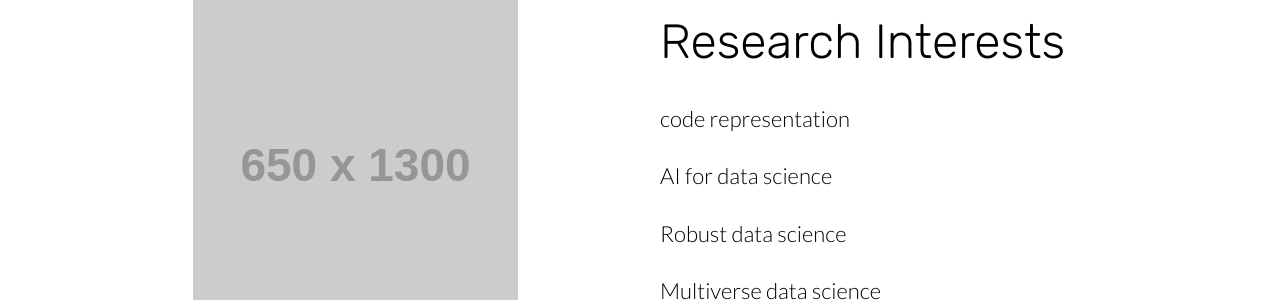
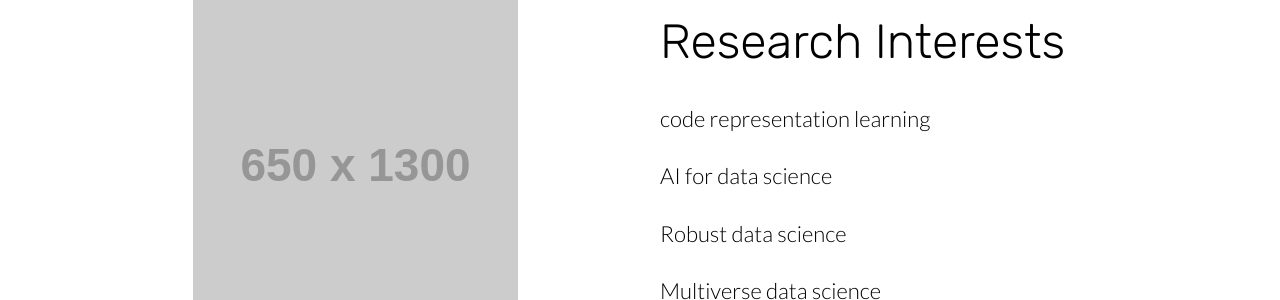
Before and after one commit to AshleyZG/old-AshleyZG.github.io, a Jekyll site: the page built from index.html, in a window 1280 px wide and 900 px high, scrolled down 1755 px. Shown: the part 155-455 px from the top of the window. Built offline with Jekyll 4.4.1, drawn with Linux system fonts in a browser that asks for light colours; nearby versions of some CDN libraries; some of the changed text lies outside the part shown.

Commit message:
publication

```diff
--- a/index.html
+++ b/index.html
@@ -33,7 +33,7 @@
 		<div class="container flex">
 			<div class="text">
 				<h2 class="editable">Research Interests</h2>
-				<p class="editable">code representation</p>
+				<p class="editable">code representation learning</p>
 				<p class="editable">AI for data science</p>
 				<p class="editable">Robust data science</p>
 				<p class="editable">Multiverse data science</p>
@@ -48,8 +48,9 @@
 	<section class="info">
 		<div class="container flex">
 			<div class="text">
-				<h2 class="editable">Swipe and go</h2>
-				<p class="editable">Frisco shows you cards with people who might be a good match for friendship. Swipe left to move to the next card or right to start talking.</p>
+				<h2 class="editable">Publications</h2>
+				<p class="editable">LOP-OCR: A Language-Oriented Pipeline for Large-chunk Text OCR</p>
+				<i class="editable">Ge Zhang</i>
 			</div>
 			<div class="image">
 				<img class="editable" src="http://placehold.it/650x1300" alt="Screenshot" />
```
